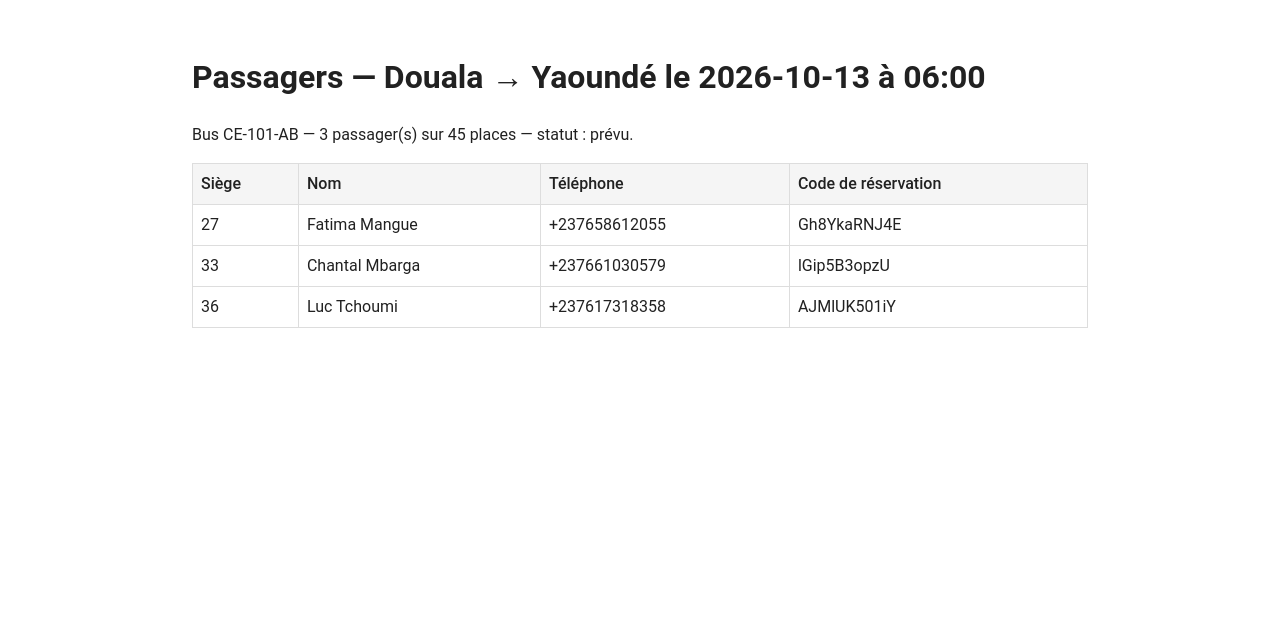
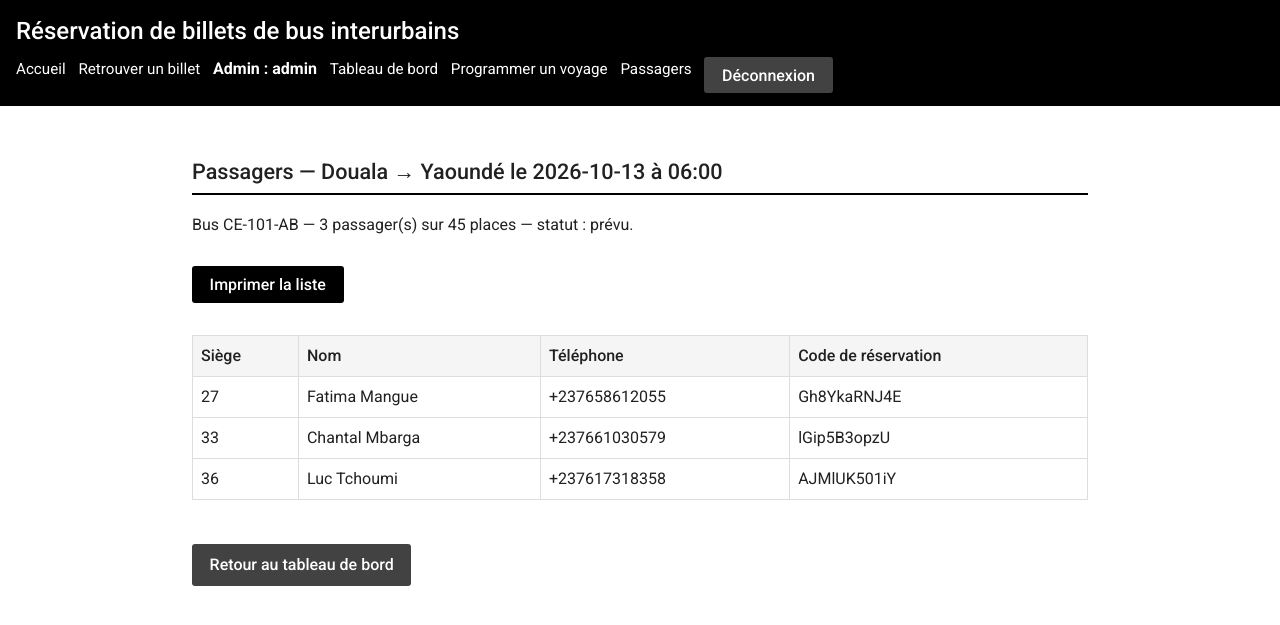
Before and after one commit to jdlgithub/Examen-Technoogies-Web-et-Application, a Flask app: page /admin/voyages/1/passagers in a window 1280 px wide. Shown: the top 625 px of the page. Run offline with Flask 3, Linux system fonts and the light colour scheme; a user stored in the database is signed in; data comes from the database, SQL or seed files in the repository.

Commit message:
fix(us5): ecran admin restaure, impression allongee au minimum
- passagers.html rede derive de base_admin.html : navigation admin,
  bouton 'Imprimer la liste' et lien 'Retour au tableau de bord'
  visibles a l'ecran comme avant
- ligne recapitulative (bus, passagers/places, statut) rendue
  imprimable (classe pas-a-imprimer retiree)
- print.css : a l'impression, masque l'en-tete du site en entier
  (h1 + navigation admin) et les messages flash en plus des
  boutons ; il ne reste que titre du voyage, recap et tableau

Verification : test client (bouton/retour/nav presents a l'ecran,
recap sans pas-a-imprimer), validation structurelle 10/10

```diff
--- a/projet/static/css/print.css
+++ b/projet/static/css/print.css
@@ -1,9 +1,11 @@
 /* Feuille dédiée à l'impression (liste des passagers).
-   Masque la navigation et les boutons ; le tableau reste lisible en noir
-   et blanc. */
+   À l'impression, seule la liste est conservée : titre du voyage, ligne
+   récapitulative (bus, passagers/places, statut) et tableau. L'en-tête du
+   site, la navigation admin, les messages flash et les boutons sont masqués. */
 
 @media print {
-  header nav,
+  header,
+  .messages,
   .pas-a-imprimer,
   button,
   .btn {
--- a/projet/templates/admin/passagers.html
+++ b/projet/templates/admin/passagers.html
@@ -1,21 +1,25 @@
-<!DOCTYPE html>
-<html lang="fr">
-<head>
-  <meta charset="utf-8">
-  <meta name="viewport" content="width=device-width, initial-scale=1">
-  <title>Passagers — {{ voyage.ville_depart }} → {{ voyage.ville_arrivee }} le {{ voyage.date }}</title>
-  <link rel="stylesheet" href="{{ url_for('static', filename='css/style.css') }}">
-  <link rel="stylesheet" href="{{ url_for('static', filename='css/print.css') }}">
-</head>
-<body>
-  <main>
-    <h1>Passagers — {{ voyage.ville_depart }} → {{ voyage.ville_arrivee }}
-        le {{ voyage.date }} à {{ voyage.heure }}</h1>
+{% extends "admin/base_admin.html" %}
+
+{% block titre %}Administration - Passagers{% endblock %}
+
+{% block liens_admin %}
+  <li><a href="{{ url_for('admin_passagers', voyage_id=voyage.id) }}">Passagers</a></li>
+{% endblock %}
+
+{% block contenu_admin %}
+<section>
+  <h2>Passagers — {{ voyage.ville_depart }} → {{ voyage.ville_arrivee }}
+      le {{ voyage.date }} à {{ voyage.heure }}</h2>
 
   <p>Bus {{ voyage.immatriculation }} — {{ passagers|length }} passager(s)
      sur {{ voyage.nombre_places }} places — statut : {{ voyage.statut }}.</p>
 
+  <p class="pas-a-imprimer">
+    <button type="button" onclick="window.print()">Imprimer la liste</button>
+  </p>
+
   {% if passagers %}
+    <div class="defilement">
     <table>
       <thead>
         <tr>
@@ -36,9 +40,13 @@
         {% endfor %}
       </tbody>
     </table>
+  </div>
   {% else %}
     <p>Aucun passager pour ce voyage.</p>
   {% endif %}
-  </main>
-</body>
-</html>
+
+  <p class="pas-a-imprimer">
+    <a class="btn secondary" href="{{ url_for('admin_tableau') }}">Retour au tableau de bord</a>
+  </p>
+</section>
+{% endblock %}
```
Lines whose indentation alone changed are shown as unchanged.
